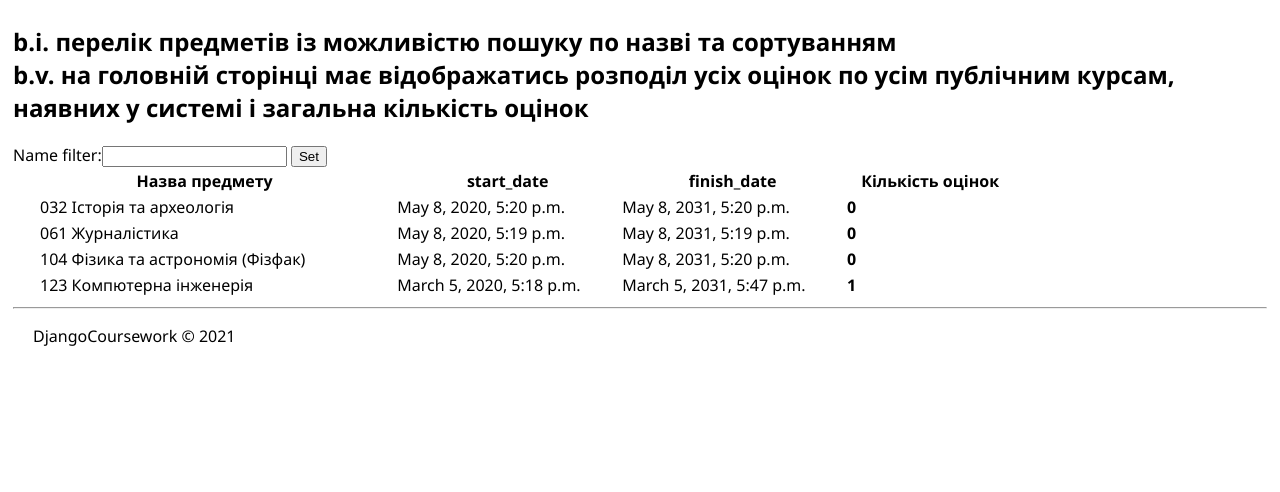
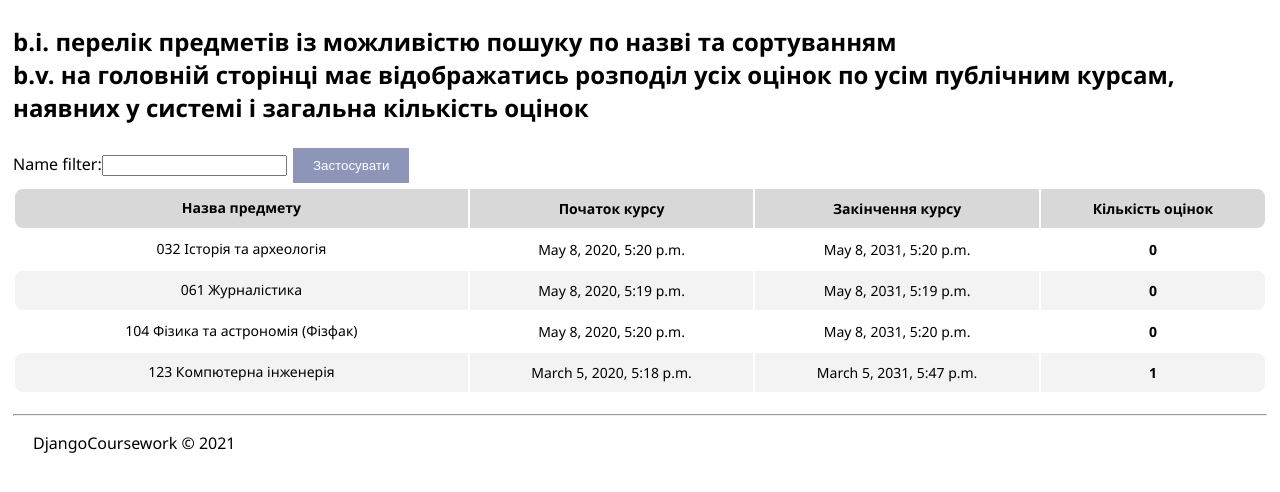
Before and after one commit to MorriganR/DjangoCoursework, a Django app: page / in a window 1280 px wide. Shown: the part 47-539 px from the top of the page. Run offline with Django 3.2, Linux system fonts and the light colour scheme; data comes from the database, SQL or seed files in the repository.

Commit message:
Minor front update Please read new post in Issues

```diff
--- a/gausscourse/static/gausscourse/site.css
+++ b/gausscourse/static/gausscourse/site.css
@@ -104,3 +104,49 @@ p {
     background-color: #0000A0;
     color: white;
 }
+
+.table {
+	width: 100%;
+	border: none;
+	margin-bottom: 20px;
+}
+.table thead th {
+	font-weight: bold;
+	text-align: center;
+	border: none;
+	padding: 10px 15px;
+	background: #d8d8d8;
+	font-size: 14px;
+}
+.table thead tr th:first-child {
+	border-radius: 8px 0 0 8px;
+}
+.table thead tr th:last-child {
+	border-radius: 0 8px 8px 0;
+}
+.table tbody td {
+	text-align: center;
+	border: none;
+	padding: 10px 15px;
+	font-size: 14px;
+	vertical-align: top;
+}
+.table tbody tr:nth-child(even){
+	background: #f3f3f3;
+}
+.table tbody tr td:first-child {
+	border-radius: 8px 0 0 8px;
+}
+.table tbody tr td:last-child {
+	border-radius: 0 8px 8px 0;
+}
+input[type=submit]
+{
+    background-color: #8D96B9;
+    border: none;
+    color: white;
+    padding: 10px 20px;
+    text-decoration: none;
+    margin: 4px 2px;
+    cursor: pointer;
+}
--- a/gausscourse/templates/gausscourse/index.html
+++ b/gausscourse/templates/gausscourse/index.html
@@ -5,21 +5,25 @@
 {% endblock %}
 {% block content %}
 <form action="/" method="get">
+
   {{ form }}
-  <input type="submit" value="Set">
+  <input type="submit" value="Застосувати">
 </form>
 {% if course_list %}
-<table style="width:80%">
+<table class=table>
+  <thead>
   <tr>
     {% if form.name_filter.value %}
     <th><a href="{% url 'index' %}?name_filter={{ form.name_filter.value }}&sort={{ sort }}">Назва предмету</a></th>
     {% else %}
     <th><a href="{% url 'index' %}?sort={{ sort }}">Назва предмету</a></th>
     {% endif %}
-    <th>start_date</th>
-    <th>finish_date</th>
+    <th>Початок курсу</th>
+    <th>Закінчення курсу</th>
     <th>Кількість оцінок</th>
   </tr>
+</thead>
+<tbody>
     {% for course in course_list %}
   <tr>
     <td><a href="{% url 'course'  %}{{ course.id }}">{{ course.name }}</a></td>
@@ -34,7 +38,13 @@
     </td>
   </tr>
     {% endfor %}
+  </tbody>
 </table>
+
+
+
+
+
 {% else %}
     <p>No courses are available.</p>
 {% endif %}
--- a/gausscourse/views.py
+++ b/gausscourse/views.py
@@ -18,6 +18,7 @@ def home(request):
     context = {'user_grades' : user_grades}
     return render(request, 'gausscourse/home.html', context)
 
+
 def courses_grades_count():
     with connection.cursor() as cursor:
         query = """SELECT gausscourse_course.id, gausscourse_course.name,
@@ -32,6 +33,7 @@ def courses_grades_count():
         res_list = cursor.fetchall()
     return res_list
 
+@login_required
 def course_detail(request, course_id=1):
     # essentially, mirror GET behavior exactly on POST
     def post(self, *args, **kwargs):
```
